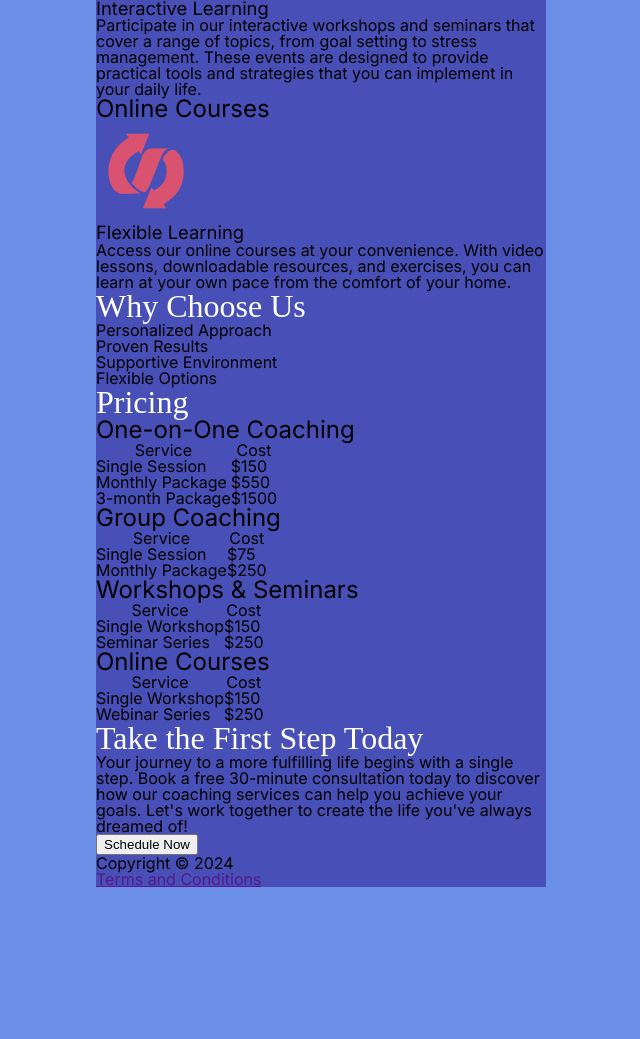
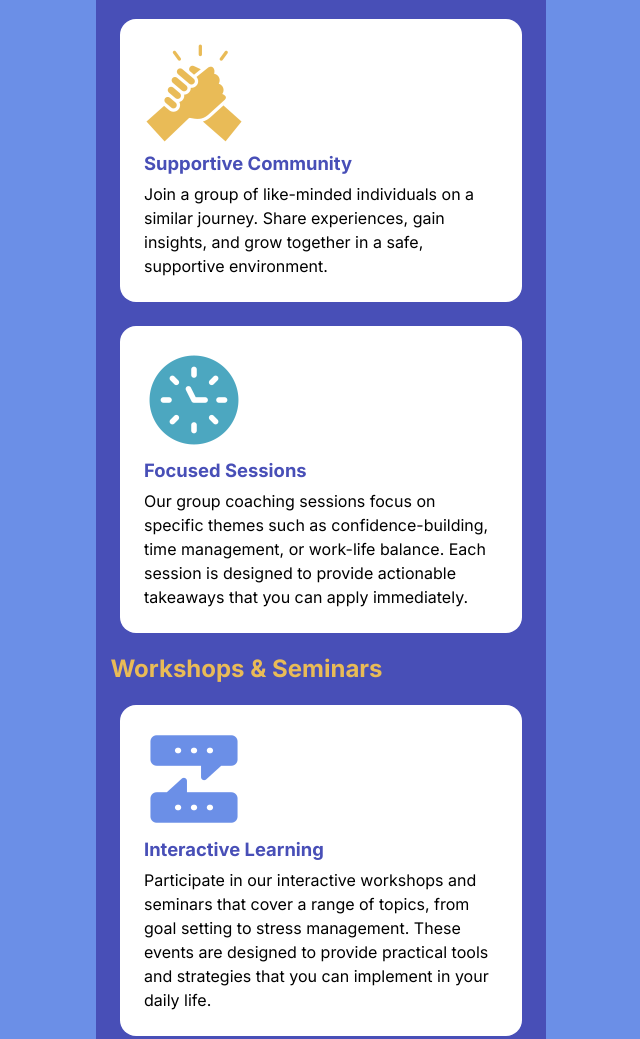
Before and after one commit to astroactual/path-to-success, a plain HTML site: page index.html in a window 1280 px wide. Shown: the part 1523-2562 px from the top of the page, without its empty margins (319-959 px from the left). Before the commit the page ends 2412 px from the top, so only its background shows below. Drawn offline with Linux system fonts and the light colour scheme; a web font is replaced by a local one.

Commit message:
completed

```diff
--- a/index.html
+++ b/index.html
@@ -31,18 +31,22 @@
 
       <section id="one-on-one-coaching">
         <h3>One-on-One Coaching</h3>
+
+        <section id="box-pd">
           <img
             src="images/personal-development.png"
             alt="teal icon of a smiling face"
           />
           <h4>Personal Development</h4>
           <p>
-          Identify and overcome obstacles holding you back from living your best
-          life. Whether it's building confidence, breaking bad habits, or
+            Identify and overcome obstacles holding you back from living your
+            best life. Whether it's building confidence, breaking bad habits, or
             discovering your true purpose, we'll work together to create a clear
             roadmap for success.
           </p>
+        </section>
 
+        <section id="box-cc">
           <img
             src="images/career-coaching.png"
             alt="lavender icon of a briefcase"
@@ -50,10 +54,11 @@
           <h4>Career Coaching</h4>
           <p>
             Feeling stuck in your career? We'll help you clarify your goals,
-          develop a plan for advancement, and build the skills needed to thrive
-          in your professional life.
+            develop a plan for advancement, and build the skills needed to
+            thrive in your professional life.
           </p>
-
+        </section>
+        <section id="box-rc">
           <img
             src="images/relationship-coaching.png"
             alt="pink icon of a heart"
@@ -61,13 +66,16 @@
           <h4>Relationship Coaching</h4>
           <p>
             Enhance your relationships with better communication, understanding,
-          and empathy. Whether it's family, friends, or partners, we'll help you
-          build stronger connections.
+            and empathy. Whether it's family, friends, or partners, we'll help
+            you build stronger connections.
           </p>
+        </section>
       </section>
 
       <section id="group-coaching">
         <h3>Group Coaching</h3>
+
+        <section id="box-sc">
           <img
             src="images/supportive-community.png"
             alt="yellow icon of hands clasping"
@@ -79,21 +87,27 @@
             experiences, gain insights, and grow together in a safe, supportive
             environment.
           </p>
-
-        <img src="images/focused-session.png" alt="teal icon of a clock face" />
+        </section>
+        <section id="box-fs">
+          <img
+            src="images/focused-session.png"
+            alt="teal icon of a clock face"
+          />
 
           <h4>Focused Sessions</h4>
           <p>
             Our group coaching sessions focus on specific themes such as
             confidence-building, time management, or work-life balance. Each
-          session is designed to provide actionable takeaways that you can apply
-          immediately.
+            session is designed to provide actionable takeaways that you can
+            apply immediately.
           </p>
+        </section>
       </section>
 
       <section id="workshops-and-seminars">
         <h3>Workshops & Seminars</h3>
 
+        <section id="box-il">
           <img
             src="images/interactive-learning.png"
             alt="lavender icon of a text conversation"
@@ -101,15 +115,16 @@
           <h4>Interactive Learning</h4>
           <p>
             Participate in our interactive workshops and seminars that cover a
-          range of topics, from goal setting to stress management. These events
-          are designed to provide practical tools and strategies that you can
-          implement in your daily life.
+            range of topics, from goal setting to stress management. These
+            events are designed to provide practical tools and strategies that
+            you can implement in your daily life.
           </p>
+        </section>
       </section>
 
       <section id="online-courses">
         <h3>Online Courses</h3>
-
+        <section id="box-fl">
           <img
             src="images/flexible-learning.png"
             alt="lavender icon of text conversation"
@@ -118,9 +133,10 @@
           <h4>Flexible Learning</h4>
           <p>
             Access our online courses at your convenience. With video lessons,
-          downloadable resources, and exercises, you can learn at your own pace
-          from the comfort of your home.
+            downloadable resources, and exercises, you can learn at your own
+            pace from the comfort of your home.
           </p>
+        </section>
       </section>
     </section>
 
@@ -239,7 +255,7 @@
   </main>
 
   <footer>
-    <p>Copyright &copy; 2024</p>
+    <p>Copyright 2024</p>
     <p>
       <a href="">Terms and Conditions</a>
     </p>
--- a/stylesheet.css
+++ b/stylesheet.css
@@ -185,7 +185,7 @@ h1 {
 
 nav {
   background-color: var(--Yellow);
-  padding: 1em;
+  padding: 0 1em 1em 1em;
   text-transform: uppercase;
   font-weight: bold;
 }
@@ -220,25 +220,136 @@ nav li {
   padding: 0.25em;
 }
 
-#our-services h2 {
+h2 {
+  font-size: 2em;
+  color: var(--White);
   padding: 0.5em 0 0.25em 0.5em;
 }
 
-#one-on-one-coaching h3 {
+h3 {
+  font-size: 1.5em;
   padding-left: 0.6em;
   color: var(--Yellow);
   font-weight: bold;
 }
 
-h2 {
-  font-size: 2em;
+h4 {
+  font-size: 1.15em;
+  color: var(--Purple);
+  font-weight: bold;
+  line-height: 2em;
+}
+
+p {
+  line-height: 1.5em;
+}
+
+#box-pd,
+#box-cc,
+#box-rc,
+#box-sc,
+#box-fs,
+#box-il,
+#box-fl {
+  background-color: var(--White);
+  padding: 1.5em;
+  margin: 1.5em;
+  border-radius: 1em;
+}
+
+#why-choose-us {
+  background-color: var(--Pink);
+}
+
+#why-choose-us ul {
+  display: grid;
+  grid-template-columns: 1fr 1fr;
+  gap: 1em;
+  padding: 1em;
+}
+
+#why-choose-us li {
+  padding: 2em;
+  font-weight: bold;
+  font-size: large;
+  text-align: center;
+  border-radius: 1em;
+}
+
+#why-choose-us li:nth-child(1) {
+  background-color: var(--Teal);
+}
+
+#why-choose-us li:nth-child(2) {
+  background-color: var(--Lavender);
+}
+
+#why-choose-us li:nth-child(3) {
+  background-color: var(--Yellow);
+}
+
+#why-choose-us li:nth-child(4) {
+  background-color: var(--White);
+}
+
+table {
+  background-color: var(--White);
+  margin: 1em auto;
+}
+
+table,
+th,
+td {
+  border: 3px solid var(--Yellow);
+}
+
+th {
+  background-color: var(--Yellow);
+  font-weight: bold;
+  text-transform: uppercase;
+}
+
+th,
+td {
+  padding: 1em;
+}
+
+#take-the-first-step {
+  background-color: var(--Pink);
+  padding-bottom: 1em;
+}
+
+#take-the-first-step p {
+  margin: 0 1em 1em 1em;
   color: var(--White);
 }
 
-h3 {
-  font-size: 1.5em;
+button {
+  background-color: var(--White);
+  border: none;
+  padding: 1.5em 10em;
+  border-radius: 1em;
+  font-weight: bolder;
+  text-transform: uppercase;
+  box-shadow: 5px 5px 10px var(--Dark-gray);
+  display: block;
+  margin: 0 auto;
 }
 
-h4 {
-  font-size: 1.15em;
+footer {
+  padding: 2em 0;
+  display: grid;
+  grid-template-columns: 1fr 1fr;
 }
+
+footer p {
+  display: flex;
+  align-items: center;
+  justify-content: center;
+  font-size: x-small;
+  color: var(--White);
+}
+
+footer a {
+  color: var(--White);
+}
```
Lines whose indentation alone changed are shown as unchanged.
